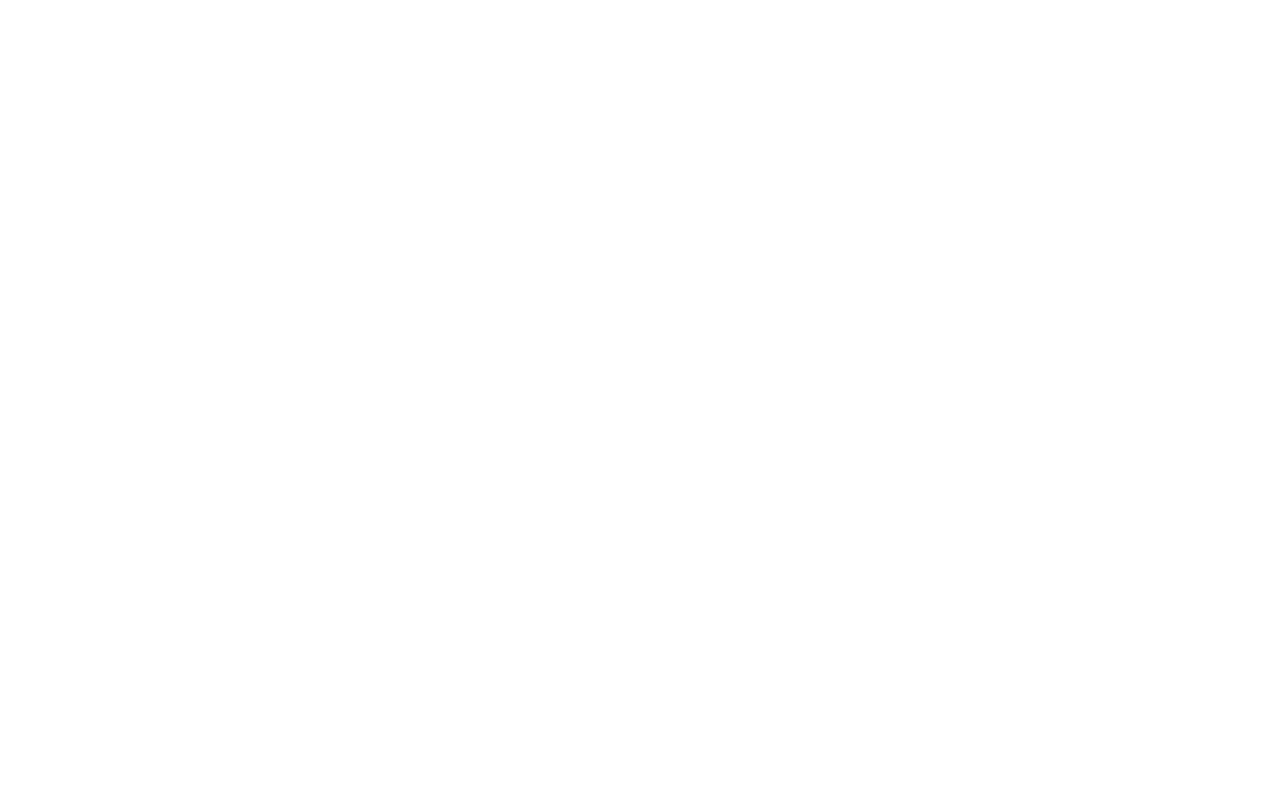
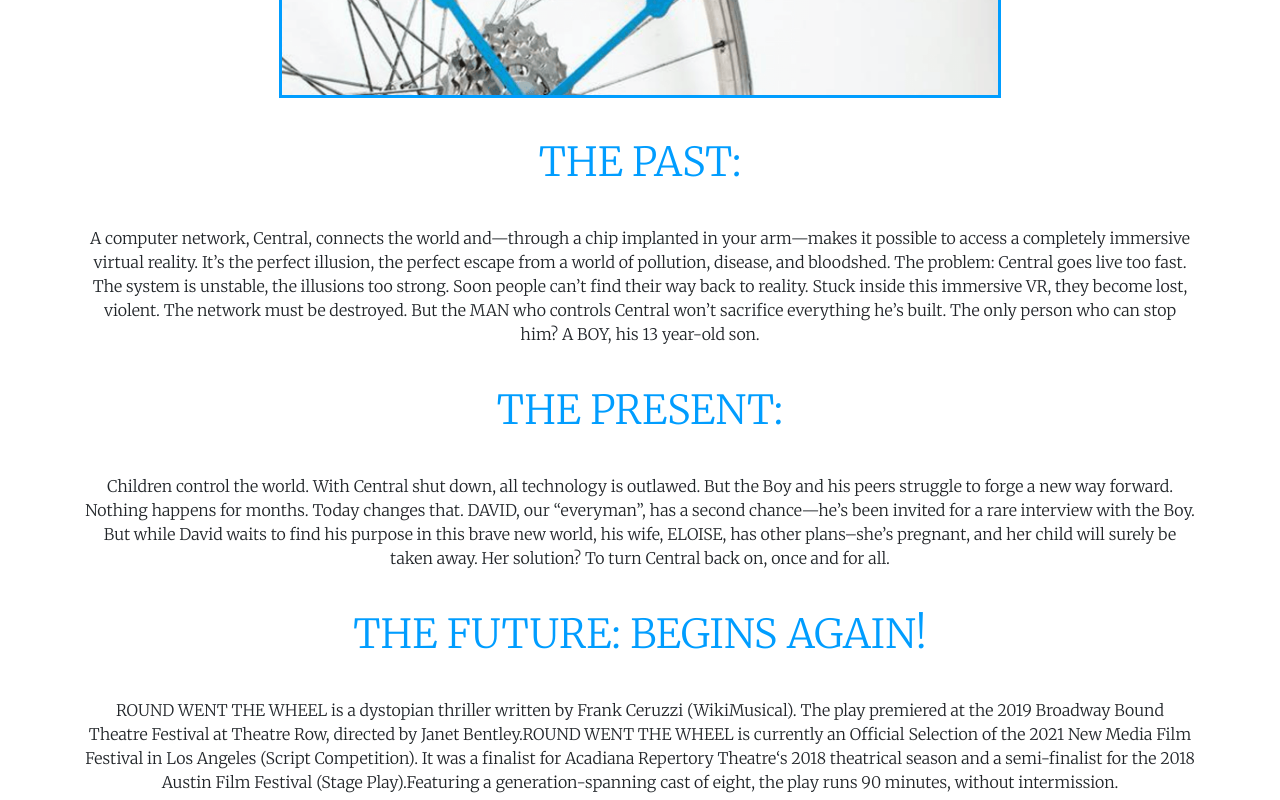
Before and after one commit to kppalmo/roundwentthewheel, a React (Create React App) app: page /about in a window 1280 px wide. Shown: the part 840-1640 px from the top of the page. Before the commit the page ends 800 px from the top, so only its background shows below. Built offline with nearby package versions, Linux system fonts and the light colour scheme.

Commit message:
aboutPage

```diff
--- a/src/App.js
+++ b/src/App.js
@@ -4,6 +4,7 @@
 import { MainPage } from './comp/MainPage';
 import { Cast } from './comp/Cast';
 import { CTeam } from './comp/CTeam';
+import { AboutPage } from './comp/AboutPage';
 import { ImgView } from './comp/ImgView';
 import  NavigationBar  from './comp/NavBar';
 import { Banner } from './comp/PageBanner';
@@ -22,6 +23,8 @@
             <Route exact path="/cast" component={Cast} />
             <Route exact path="/creativeteam" component={CTeam} />
             <Route exact path="/photos" component={ImgView} />
+            <Route exact path="/about" component={AboutPage} />
+
           </Switch>
         </BrowserRouter>
         <Footer/>
--- /dev/null
+++ b/src/comp/AboutPage.js
@@ -0,0 +1,71 @@
+import React from 'react';
+import { Image } from 'react-bootstrap';
+import styled from 'styled-components';
+import { Layout } from './Layout';
+import { MovingJumbo} from './MovingJumpo';
+import  img  from '../img/aboutLogo.png'
+
+const Styles = styled.div `
+.txtS{
+    text-align:center;
+    margin-top:1em;
+    margin-bottom:1em;
+}
+.txtC{
+    color:#009dff;
+}
+.imgS{
+    width:65%;
+    display: block;
+    margin-left: auto;
+    margin-right: auto;
+    margin-top:2em;
+    margin-bottom:2em;
+    border:solid;
+    border-color:#009dff;
+}
+
+`
+
+export const AboutPage = props => (
+    <Styles>
+        <MovingJumbo title="About"/>
+        <Layout>
+            <Image src={img} alt="logo" className="imgS"/>
+            <h1 className="txtS txtC">THE PAST:</h1>
+            <p className="txtS">
+                A computer network, Central, connects the world and—through a chip
+                implanted in your arm—makes it possible to access a completely immersive
+                virtual reality. It’s the perfect illusion, the perfect escape from a
+                world of pollution, disease, and bloodshed.
+                The problem: Central goes live too fast. The system is unstable, the illusions
+                too strong. Soon people can’t find their way back to reality. Stuck inside this
+                immersive VR, they become lost, violent. The network must be destroyed.
+                But the MAN who controls Central won’t sacrifice everything he’s built. The only
+                person who can stop him? A BOY, his 13 year-old son.
+            </p>
+            <h1 className="txtS txtC">THE PRESENT:</h1>
+            <p className="txtS">
+                Children control the world. With Central shut down, all technology is outlawed.
+                But the Boy and his peers struggle to forge a new way forward. Nothing happens
+                for months. Today changes that. DAVID, our “everyman”, has a second chance—he’s
+                been invited for a rare interview with the Boy. But while David waits to find
+                his purpose in this brave new world, his wife, ELOISE, has other plans–she’s
+                pregnant, and her child will surely be taken away. Her solution? To turn Central
+                back on, once and for all.
+            </p>
+            <h1 className="txtS txtC">THE FUTURE: BEGINS AGAIN!</h1>
+            <p className="txtS">
+                ROUND WENT THE WHEEL is a dystopian thriller written by Frank Ceruzzi (WikiMusical).
+                The play premiered at the 2019 Broadway Bound Theatre Festival at Theatre Row, directed
+                by Janet Bentley.ROUND WENT THE WHEEL is currently an Official Selection of the 2021 New
+                Media Film Festival in Los Angeles (Script Competition). It was a finalist for Acadiana
+                Repertory Theatre‘s 2018 theatrical season and a semi-finalist for the 2018 Austin Film
+                Festival (Stage Play).Featuring a generation-spanning cast of eight, the play runs 90
+                minutes, without intermission.
+            </p>
+
+
+        </Layout>
+    </Styles>
+)
--- a/src/comp/NavBar.js
+++ b/src/comp/NavBar.js
@@ -25,6 +25,7 @@
                 <Navbar.Collapse id="basic-navbar-nav" >
                     <Nav className="ml-auto   ">
                     <Nav.Item><Nav.Link href="/" >Home</Nav.Link></Nav.Item>
+                    <Nav.Item><Nav.Link href="/about">About</Nav.Link></Nav.Item>
                     <Nav.Item><Nav.Link href="/cast">Cast</Nav.Link></Nav.Item>
                     <Nav.Item><Nav.Link href="/CreativeTeam">Creative Team</Nav.Link></Nav.Item>
                     <Nav.Item><Nav.Link href="/Photos">Photos</Nav.Link></Nav.Item>
```
Also changed, not shown: src/img/aboutLogo.png (added).
